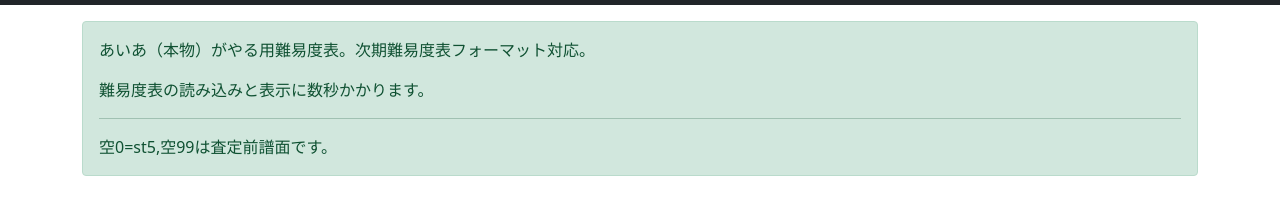
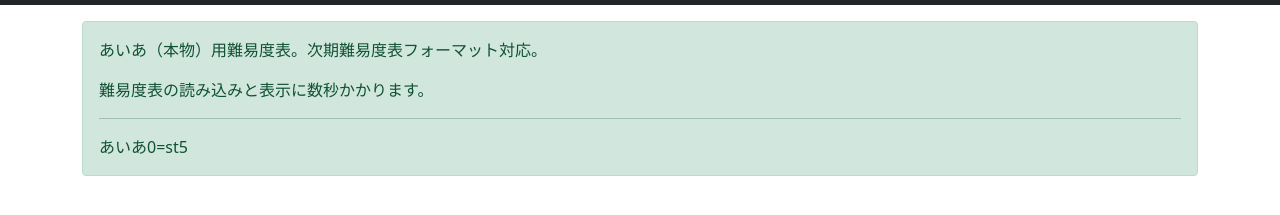
Before and after one commit to akaza2nd/AIRjoy, a plain HTML site: page index.html in a window 1280 px wide. Shown: the part 45-260 px from the top of the page. Drawn offline with nearby package versions, Linux system fonts and the light colour scheme; no server answers.

Commit message:
Update index.html

```diff
--- a/index.html
+++ b/index.html
@@ -27,10 +27,10 @@
     <div class="container">
 
         <div class="alert alert-success mb-3" role="alert">
-            <p>あいあ（本物）がやる用難易度表。次期難易度表フォーマット対応。</p>
+            <p>あいあ（本物）用難易度表。次期難易度表フォーマット対応。</p>
             <p>難易度表の読み込みと表示に数秒かかります。</p>
             <hr>
-            <p class="mb-0">空0=st5,空99は査定前譜面です。 </p>
+            <p class="mb-0">あいあ0=st5 </p>
         </div>
 
 
```
